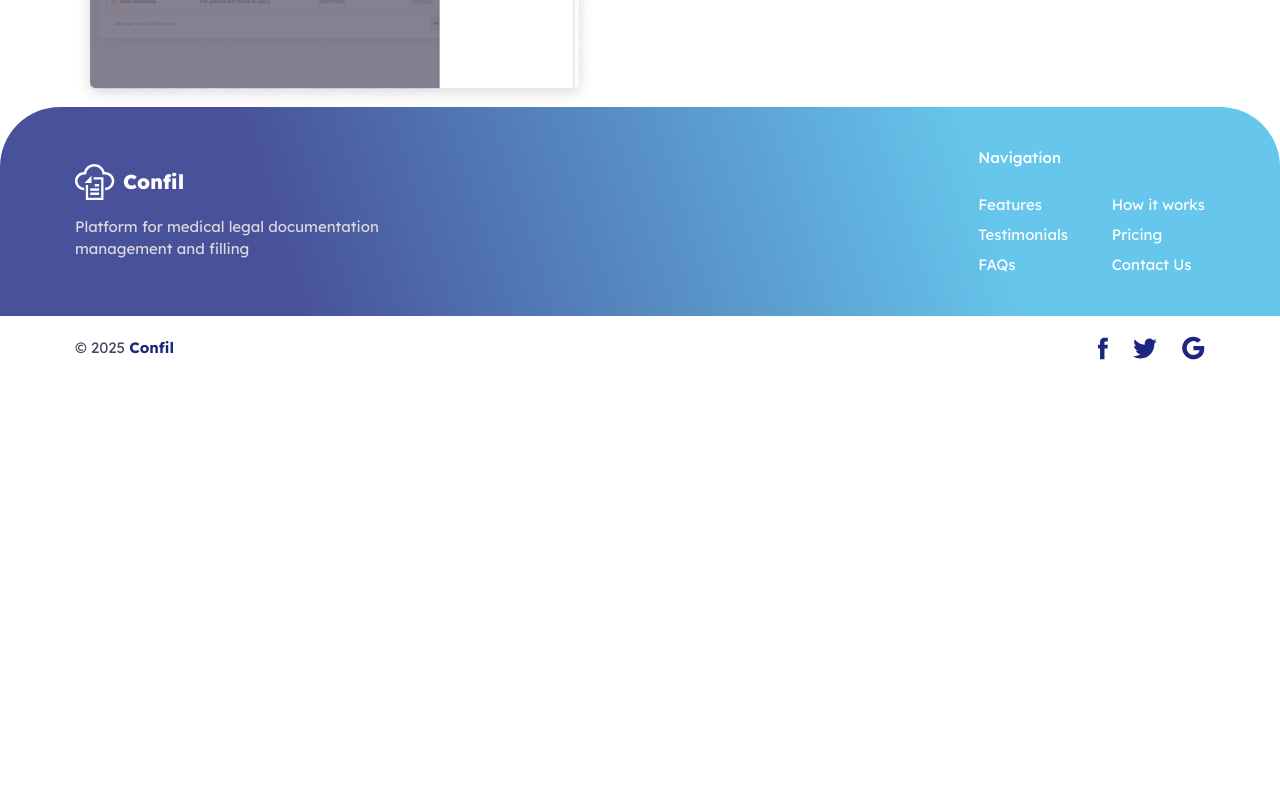
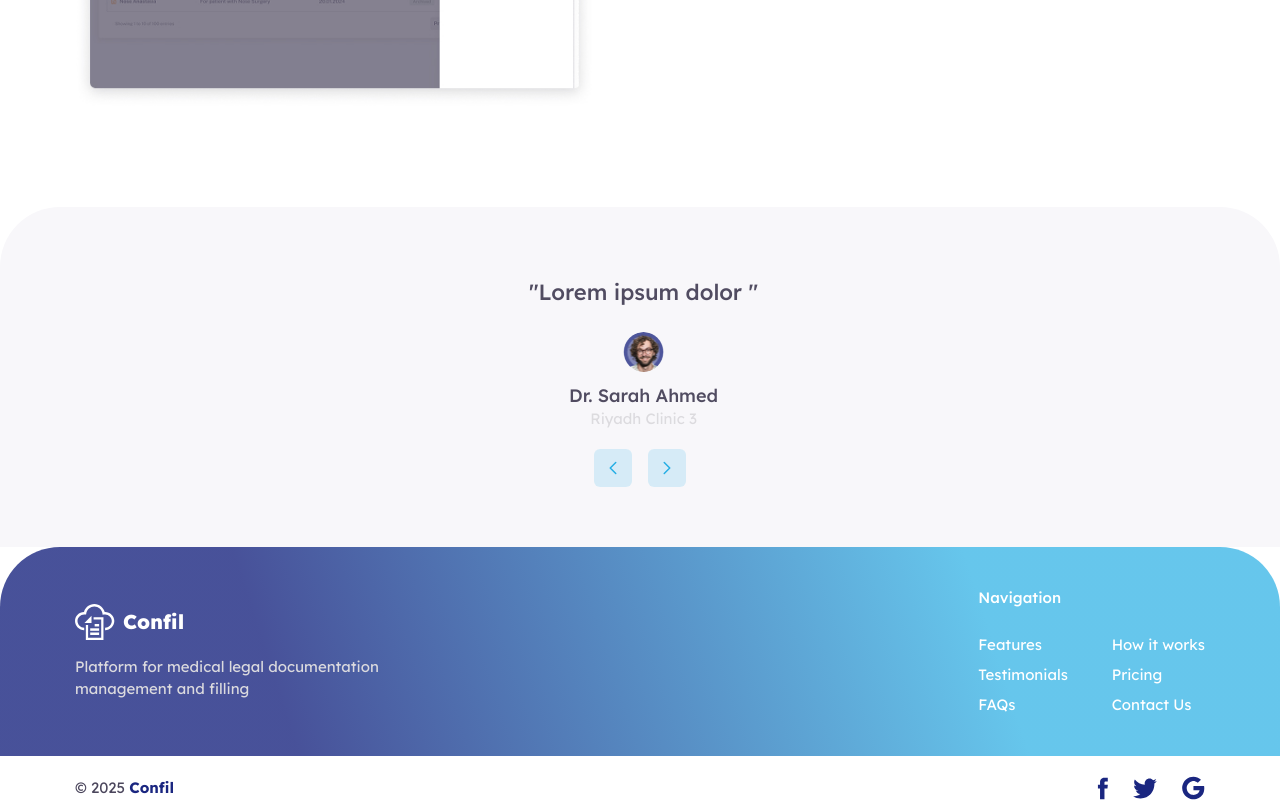
Before and after one commit to DDLivsha/confil-landing, a Next.js app: page / in a window 1280 px wide. Shown: the part 4286-5086 px from the top of the page. Before the commit the page ends 4646 px from the top, so only its background shows below. Built offline with nearby package versions, Linux system fonts and the light colour scheme.

Commit message:
testimonials done

```diff
--- a/app/globals.sass
+++ b/app/globals.sass
@@ -4,6 +4,7 @@
 @use '../styles/home.sass'
 @use '../styles/features.sass'
 @use '../styles/explain.sass'
+@use '../styles/testimonials.sass'
 
 :root
    --primary: #1A2680
@@ -13,4 +14,4 @@
    --red: #EA5455
    --white: #FFF
    --bg-secondary: #25AEE429
-   --bg-body: #B7B5BE
+   --bg-body: #F8F7FA
--- a/app/page.tsx
+++ b/app/page.tsx
@@ -2,6 +2,7 @@ import bg from '@/assets/images/main-bg.png'
 import Features from '@/components/features/Features';
 import Home from '@/components/home/Home';
 import HowItWorks from '@/components/how-it-works/HowItWorks';
+import Testimonials from '@/components/testimonials/Testimonials';
 import Image from 'next/image';
 
 export default function HomePage() {
@@ -11,6 +12,7 @@ export default function HomePage() {
       <Home />
       <Features />
       <HowItWorks />
+      <Testimonials />
     </>
 
   );
--- /dev/null
+++ b/components/testimonials/Testimonials.tsx
@@ -0,0 +1,113 @@
+'use client'
+import React, { FC, useLayoutEffect, useRef, useState } from 'react'
+import cn from 'classnames'
+import avatar from '@/assets/images/avatar.jpg'
+import btn from '@/assets/images/icons/testimonials-btn.svg'
+import Image from 'next/image'
+import { motion, AnimatePresence } from 'motion/react'
+import { testimonialsList } from '@/constants/testimonials'
+
+interface Props {
+   className?: string
+}
+
+const Testimonials: FC<Props> = ({ className }) => {
+
+   //============== SLIDER LOGIC ===================
+   const [[page, direction], setPage] = useState<[number, number]>([0, 0])
+   const testimonial = testimonialsList[page]
+
+   const paginate = (newDirection: number) => {
+      const newPage =
+         (page + newDirection + testimonialsList.length) % testimonialsList.length
+      setPage([newPage, newDirection])
+   }
+
+   const handleNext = () => paginate(1)
+   const handlePrev = () => paginate(-1)
+
+   //============== SLIDER HEIGHT ===================
+   const sliderRef = useRef<HTMLDivElement>(null)
+   const [maxHeight, setMaxHeight] = useState(0)
+
+   useLayoutEffect(() => {
+      if (!sliderRef.current) return
+
+      const children = Array.from(sliderRef.current.children)
+      const heights = children.map(child => (child as HTMLElement).offsetHeight)
+      const max = Math.max(...heights)
+
+      setMaxHeight(max)
+   }, [testimonialsList])
+
+   //============== AUTOMATICAL SLIDER ===================
+   useLayoutEffect(() => {
+      const interval = setInterval(() => {
+         handleNext()
+      }, 3000)
+      return () => clearInterval(interval)
+   }, [page])
+
+   return (
+      <section id='testimonials' className={cn(className, 'testimonials')}>
+         <div
+            className='testimonials__slider'
+            style={{ height: `${maxHeight}px` }}
+            ref={sliderRef}
+         >
+            <AnimatePresence mode="wait" custom={direction}>
+               <motion.div
+                  key={page}
+                  className="testimonials__card"
+                  custom={direction}
+                  variants={{
+                     enter: (dir: number) => ({ opacity: 0, x: dir * 100 }),
+                     center: { opacity: 1, x: 0 },
+                     exit: (dir: number) => ({ opacity: 0, x: dir * -100 })
+                  }}
+                  initial="enter"
+                  animate="center"
+                  exit="exit"
+                  transition={{ duration: 0.3, ease: 'easeInOut' }}
+                  drag="x"
+                  dragConstraints={{ left: 0, right: 0 }}
+                  dragElastic={0.1}
+                  onDragEnd={(event, info) => {
+                     if (info.offset.x > 50) {
+                        paginate(-1)
+                     } else if (info.offset.x < -50) {
+                        paginate(1)
+                     }
+                  }}
+                  whileTap={{ cursor: 'grabbing' }}
+               >
+                  <h2 className='testimonials__title'>{testimonial.text}</h2>
+                  <Image src={avatar} alt="avatar" width={40} height={40} className='testimonials__avatar' quality={100} />
+                  <p className='testimonials__name'>{testimonial.name}</p>
+                  <p className='testimonials__clinic'>{testimonial.clinic}</p>
+               </motion.div>
+            </AnimatePresence>
+         </div>
+         <div className='flex items-center gap-4'>
+            <Image
+               src={btn}
+               alt="btn-left"
+               width={38}
+               height={38}
+               className='testimonials__btn'
+               onClick={handlePrev}
+            />
+            <Image
+               src={btn}
+               alt="btn-left"
+               width={38}
+               height={38}
+               className='testimonials__btn rotate-180'
+               onClick={handleNext}
+            />
+         </div>
+      </section>
+   )
+}
+
+export default Testimonials
--- /dev/null
+++ b/constants/testimonials.ts
@@ -0,0 +1,31 @@
+import { StaticImageData } from "next/image"
+import avatar from '@/assets/images/avatar.jpg'
+import Image from "next/image"
+
+export interface TestimonialsProps {
+   text: string
+   avatar: StaticImageData
+   name: string
+   clinic: string
+}
+
+export const testimonialsList: TestimonialsProps[] = [
+   {
+      text: '"Lorem ipsum dolor sit amet, consectetur adipiscing elit. Maecenas rhoncus viverra ante vitae fermentum. Ut venenatis massa dapibus dui malesuada, id congue erat suscipit."',
+      avatar,
+      name: 'Dr. Leonid Kuchma',
+      clinic: 'Riyadh Clinic 1'
+   },
+   {
+      text: '"Lorem ipsum dolor sit amet, consectetur adipiscing elit. Maecenas rhoncus viverra ante vitae fermentum. Ut venenatis massa dapibus dui malesuada, id congue erat suscipit."',
+      avatar,
+      name: 'Dr. Pes Patron',
+      clinic: 'Riyadh Clinic 2'
+   },
+   {
+      text: '"Lorem ipsum dolor "',
+      avatar,
+      name: 'Dr. Sarah Ahmed',
+      clinic: 'Riyadh Clinic 3'
+   }
+]
--- /dev/null
+++ b/styles/testimonials.sass
@@ -0,0 +1,44 @@
+@use "./mixins.sass" as *
+
+.testimonials
+   margin-top: 100px
+   border-radius: 60px 60px 0px 0px
+   background: var(--bg-body)
+   padding: 60px 0
+   display: flex
+   flex-direction: column
+   align-items: center
+   &__card
+      max-width: 911px
+      width: 100%
+      display: flex
+      flex-direction: column
+      margin-bottom: 24px
+      align-items: center
+      text-align: center
+   &__title
+      font-size: 22px
+      font-weight: 500
+      line-height: 136.364%
+   &__avatar
+      margin: 24px 0 12px 0
+      border-radius: 50%
+   &__name
+      font-size: 18px
+      font-weight: 500
+      line-height: 133.333%
+   &__clinic
+      color: var(--gray-light)
+   &__btn
+      cursor: pointer
+      transition: all 0.2s ease-in-out
+      &:hover
+         transform: scale(1.02)
+   &__slider
+      display: flex
+      justify-content: center
+      align-items: center
+      max-width: 931px
+      width: 100%
+      overflow: hidden
+      padding-top: 15px
```
Also changed, not shown: assets/images/avatar.jpg (added), assets/images/icons/testimonials-btn.svg (added).
